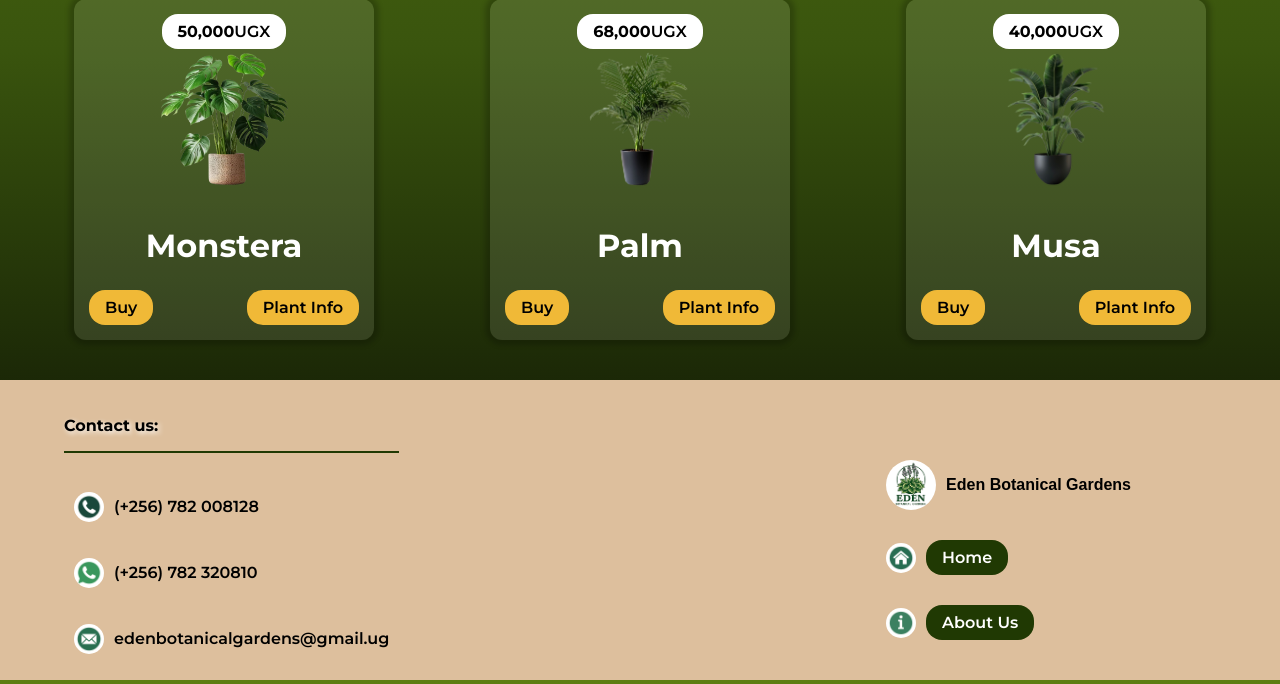
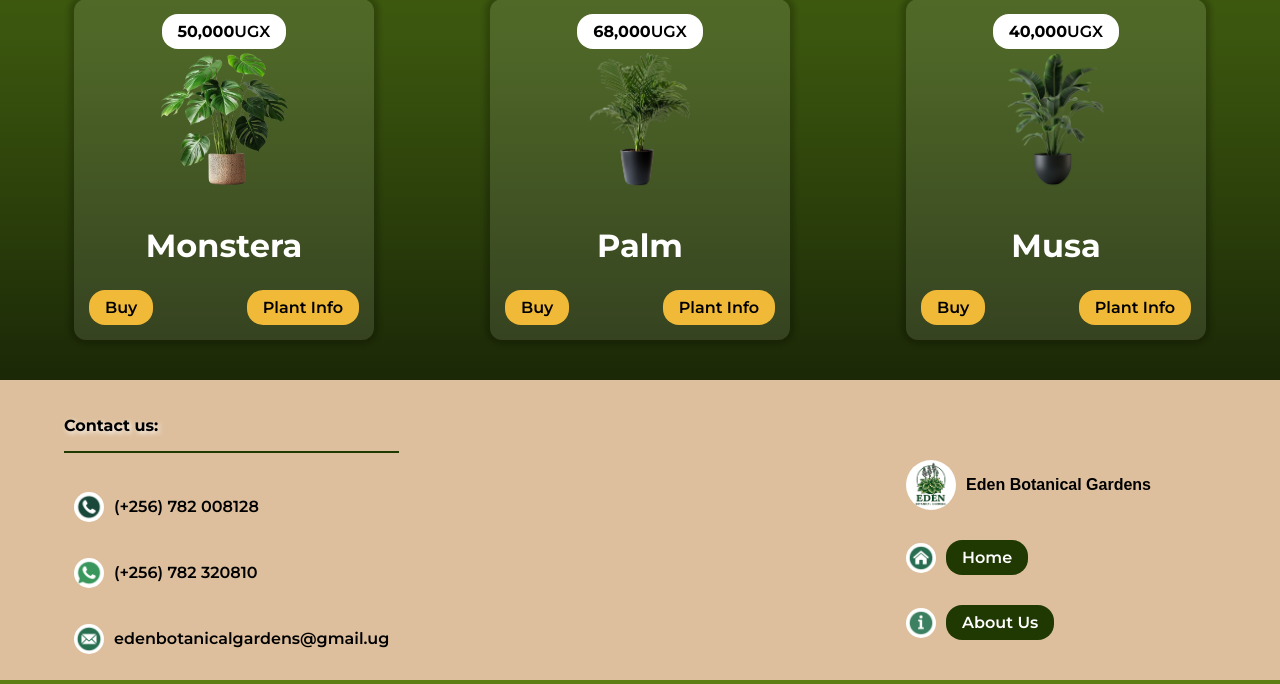
Before and after one commit to Mirembe-Peace/Eden_Botanical_Gardens, a PHP site: page / in a window 1280 px wide. Shown: the part 591-1275 px from the top of the page. Run offline with PHP 8.4, Linux system fonts and the light colour scheme; some web fonts are replaced.

Commit message:
jlvuoljyvh

```diff
--- a/style/style.css
+++ b/style/style.css
@@ -285,7 +285,7 @@ hr{
     height: 204px;
     padding: 10px 5px;
     margin-top: 50px;
-    margin-right: 80px;
+    margin-right: 60px;
 }
 
 .footer-links{
@@ -296,6 +296,7 @@ hr{
     border-radius: 16px;
     color: rgb(255, 255, 255);
     background-color: #203903;
+    transition: all 0.3s ease;
 }
 
 .footer-links:hover{
```
